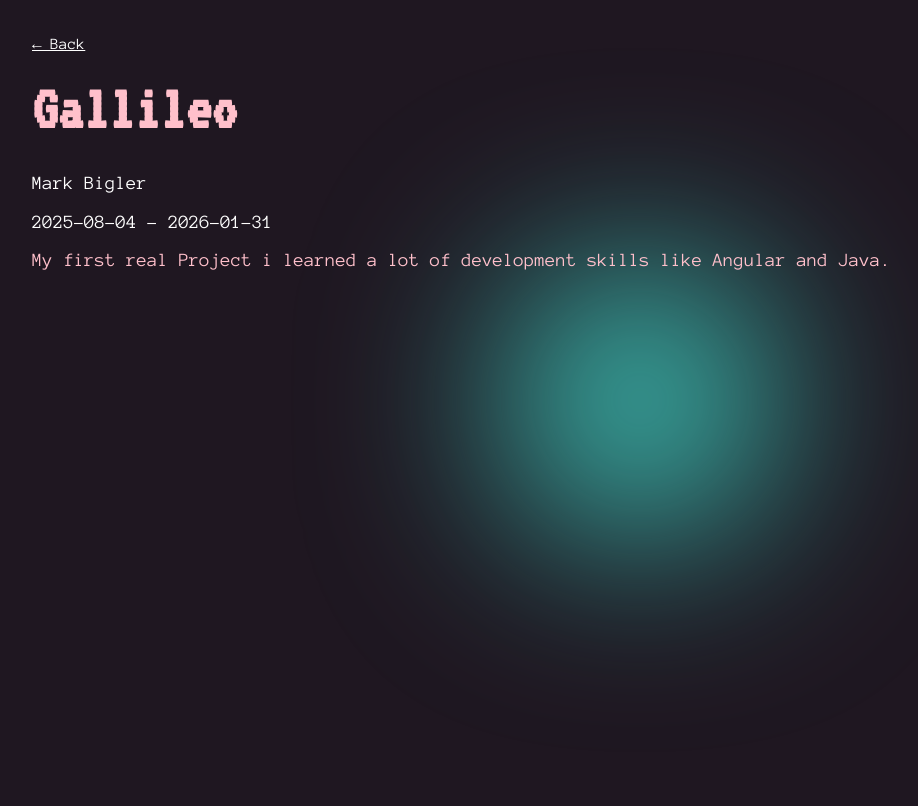
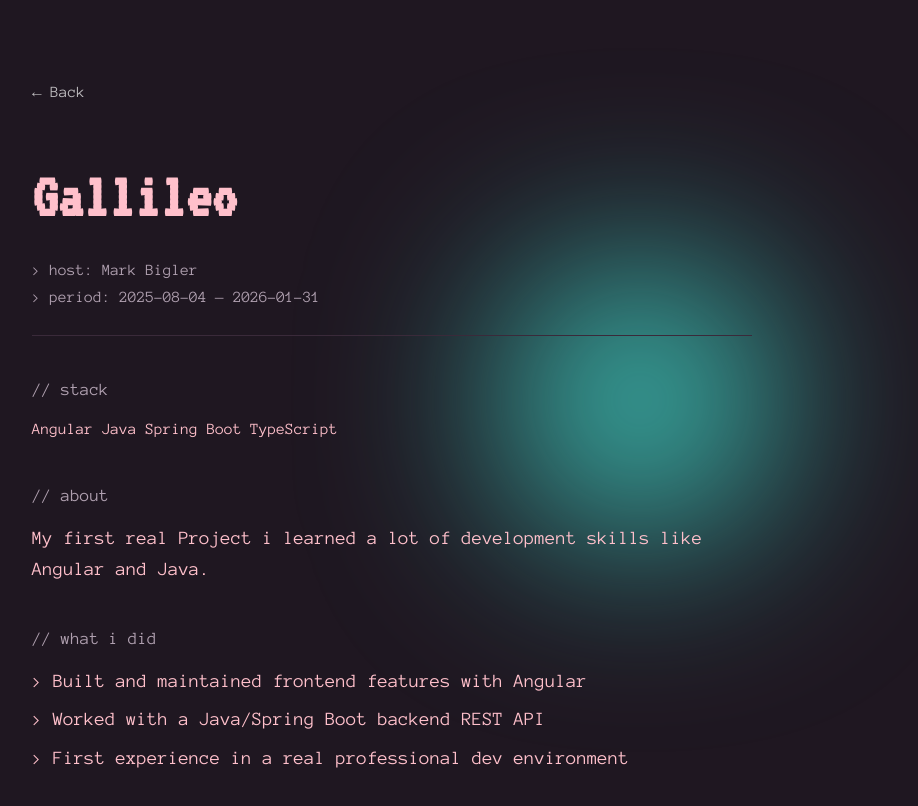
Before and after one commit to Nuntilus/portfolio-eleventy, an Eleventy site: page src/projects/project.njk in a window 1280 px wide. Shown: the whole page, without its empty margins (0-918 px from the left). Built offline with nearby package versions, Linux system fonts and the light colour scheme; Eleventy itself is replaced by a stand-in of ours; files that its build step writes are made by us from their sources.

Commit message:
feat: add more info to project pages

```diff
--- a/src/css/project.css
+++ b/src/css/project.css
@@ -1,3 +1,65 @@
-.project-meta{
-color: white;
+.content-box {
+  max-width: 720px;
+  padding-top: 3rem;
+  display: flex;
+  flex-direction: column;
+  gap: 2.5rem;
 }
+
+.back-link {
+  font-size: 1rem;
+  opacity: 0.7;
+  text-decoration: none;
+}
+
+.back-link:hover {
+  opacity: 1;
+}
+
+.project-header {
+  display: flex;
+  flex-direction: column;
+  gap: 0.6rem;
+  border-bottom: 1px solid #3a2a3a;
+  padding-bottom: 1.5rem;
+}
+
+.project-meta {
+  display: flex;
+  flex-direction: column;
+  gap: 2px;
+  color: #b0a0b0;
+  font-size: 1rem;
+}
+
+.project-section {
+  display: flex;
+  flex-direction: column;
+  gap: 0.8rem;
+  padding: 0;
+}
+
+.project-section h2 {
+  font-size: 1.1rem;
+  font-family: "Anonymous Pro", monospace;
+  color: #b0a0b0;
+  margin: 0;
+  font-weight: normal;
+}
+
+.project-section p {
+  margin: 0;
+}
+
+.project-highlights {
+  list-style: none;
+  padding: 0;
+  margin: 0;
+  display: flex;
+  flex-direction: column;
+  gap: 0.5rem;
+}
+
+.project-highlights li {
+  margin: 0;
+}
--- a/src/data/projects.js
+++ b/src/data/projects.js
@@ -7,6 +7,12 @@
       startDate: "2025-08-04",
       endDate: "2026-01-31",
     },
+    tags: ["Angular", "Java", "Spring Boot", "TypeScript"],
+    highlights: [
+      "Built and maintained frontend features with Angular",
+      "Worked with a Java/Spring Boot backend REST API",
+      "First experience in a real professional dev environment",
+    ],
     description:
       "My first real Project i learned a lot of development skills like Angular and Java.",
   },
@@ -18,6 +24,12 @@
       startDate: "2026-02-02",
       endDate: "2026-07-31",
     },
+    tags: ["TypeScript", "NestJS", "Git"],
+    highlights: [
+      "Built backend services with NestJS and TypeScript",
+      "Collaborated with other developers on a larger codebase",
+      "Learned code review workflows and Git branching strategies",
+    ],
     description:
       "My second Project i learned a lot of TypeScript and NestJS. I also learned how to work together with other devs on bigger Projects.",
   },
@@ -29,6 +41,8 @@
       startDate: "2026-08-17",
       endDate: "2027-01-31",
     },
-    description: "My next project still coming up",
+    tags: [],
+    highlights: [],
+    description: "My next project — still coming up.",
   }
 ];
--- a/src/projects/project.njk
+++ b/src/projects/project.njk
@@ -11,11 +11,40 @@
   - /css/project.css
 ---
 <main class="content-box">
-  <a href="/#projects">← Back</a>
-  <h1>{{ project.name }}</h1>
-  <div class="project-meta">
-    <p>{{project.info.host}}</p>
-    <p>{{project.info.startDate}} - {{project.info.endDate}}</p>
+  <a class="back-link" href="/#projects">← Back</a>
+
+  <div class="project-header">
+    <h1>{{ project.name }}</h1>
+    <div class="project-meta">
+      <span>> host: {{ project.info.host }}</span>
+      <span>> period: {{ project.info.startDate }} — {{ project.info.endDate }}</span>
+    </div>
   </div>
-  <p>{{ project.description }}</p>
+
+  {% if project.tags.length %}
+  <section class="project-section">
+    <h2>// stack</h2>
+    <div class="tag-list">
+      {% for tag in project.tags %}
+        <span class="tag">{{ tag }}</span>
+      {% endfor %}
+    </div>
+  </section>
+  {% endif %}
+
+  <section class="project-section">
+    <h2>// about</h2>
+    <p>{{ project.description }}</p>
+  </section>
+
+  {% if project.highlights.length %}
+  <section class="project-section">
+    <h2>// what i did</h2>
+    <ul class="project-highlights">
+      {% for item in project.highlights %}
+        <li>> {{ item }}</li>
+      {% endfor %}
+    </ul>
+  </section>
+  {% endif %}
 </main>
```
